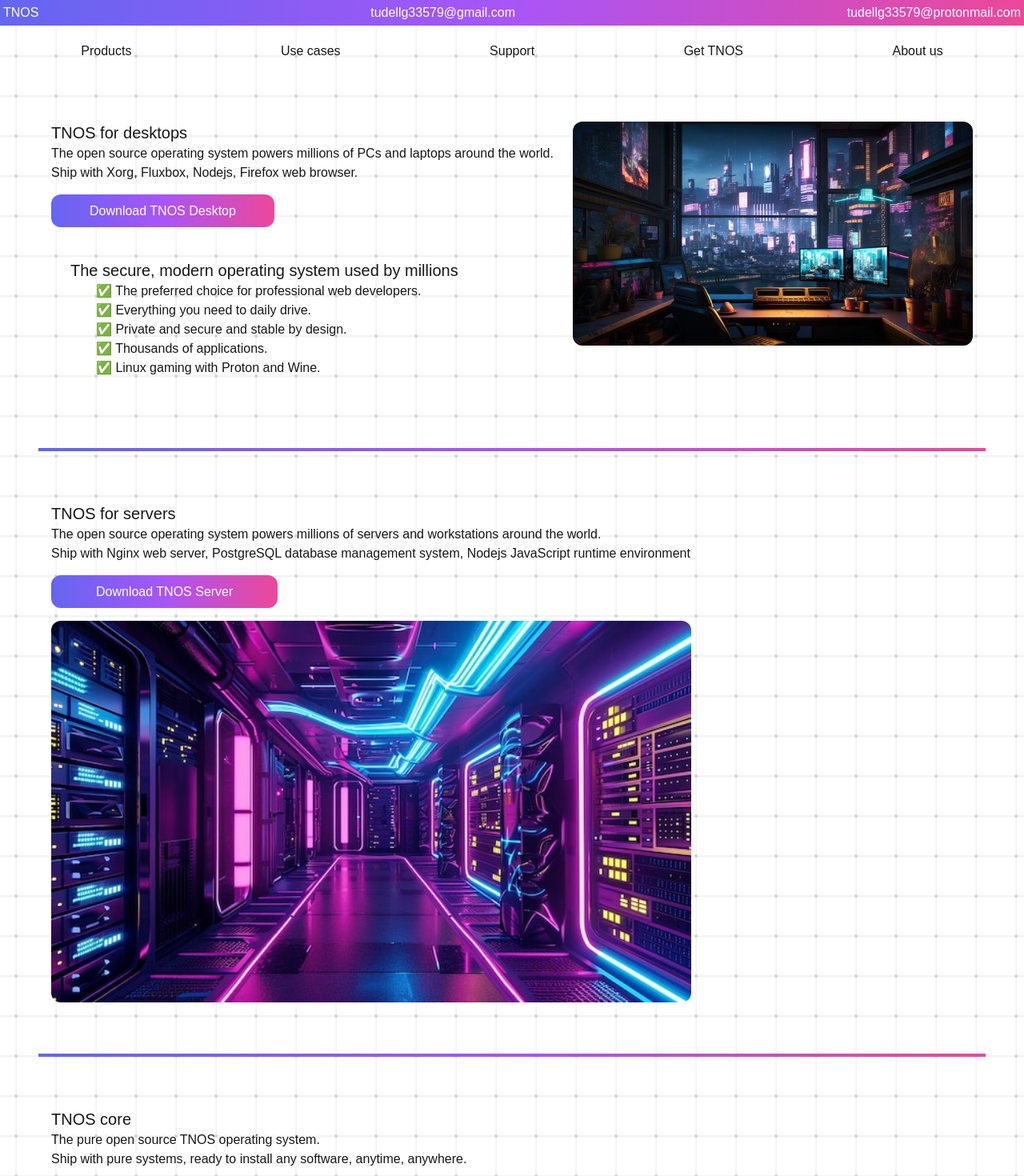
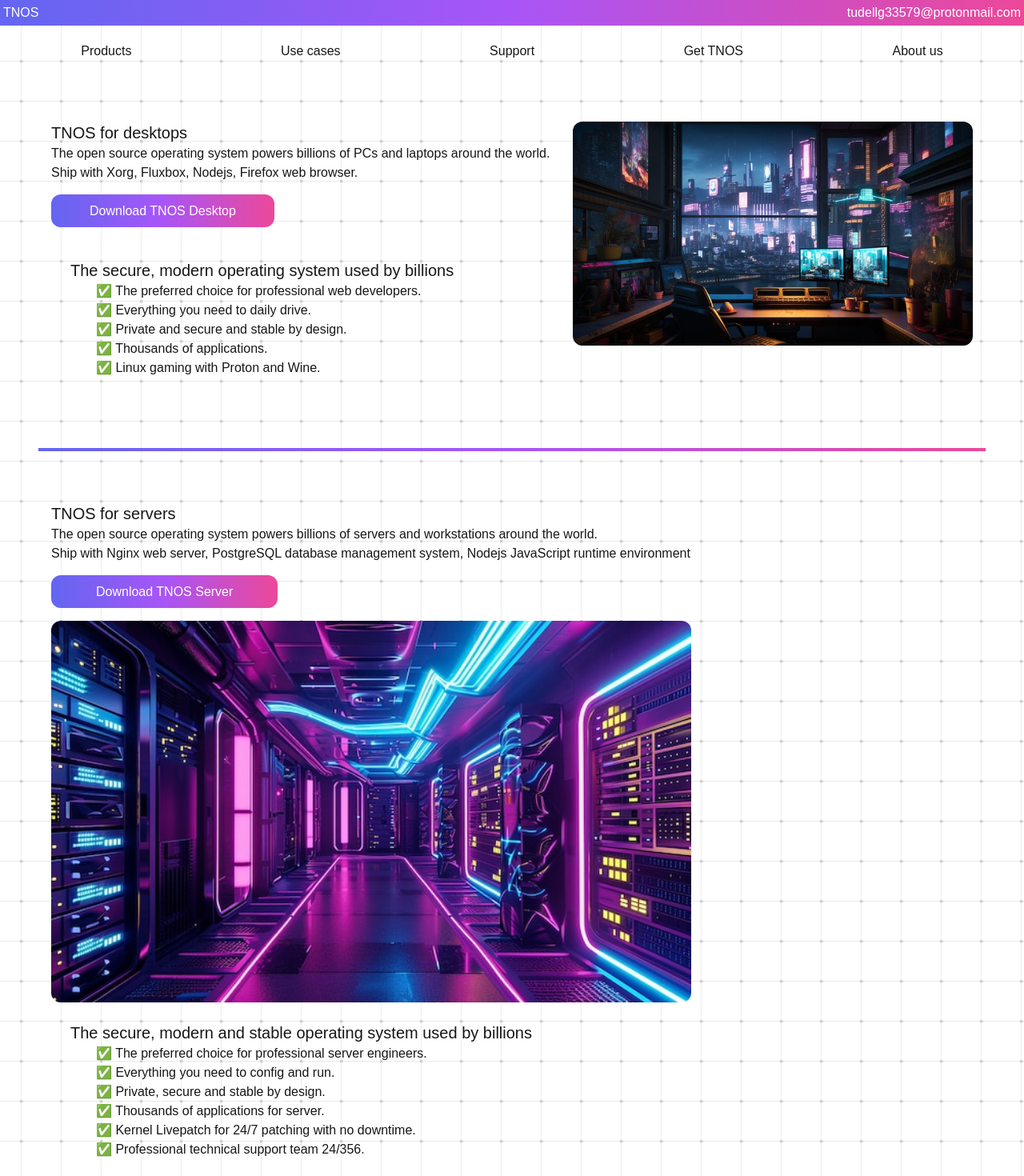
Before and after one commit to tu-nguyen-area/tnos, a Next.js app: page /download in a window 1280 px wide. Shown: the top 1470 px of the page at 80% size. Built offline with nearby package versions, Linux system fonts and the light colour scheme.

Commit message:
Commit 3

```diff
--- a/app/ui/download/section-one.tsx
+++ b/app/ui/download/section-one.tsx
@@ -8,13 +8,13 @@ export default function SectionOne() {
       <div className="m-16 sm:flex justify-between">
         <div>
           <p className="text-xl">TNOS for desktops</p>
-          <p>The open source operating system powers millions of PCs and laptops around the world.</p>
+          <p>The open source operating system powers billions of PCs and laptops around the world.</p>
           <p>Ship with Xorg, Fluxbox, Nodejs, Firefox web browser.</p>
           <div className="mt-6 mb-6">
             <Link className="p-3 sm:pl-12 sm:pr-12 transition-all hover:text-xl text-white bg-gradient-to-r from-indigo-500 via-purple-500 to-pink-500 rounded-xl" target="_blank" href="https://drive.google.com/file/d/1USu9C8GpXMU-I___rYb8rcsK2rRozwFN/view">Download TNOS Desktop</Link>
           </div>
           <div className="p-6">
-            <p className="text-xl">The secure, modern operating system used by millions</p>
+            <p className="text-xl">The secure, modern operating system used by billions</p>
             <div className="ml-8">
               <p>&#9989; The preferred choice for professional web developers.</p>
               <p>&#9989; Everything you need to daily drive.</p>
--- a/app/ui/download/section-three.tsx
+++ b/app/ui/download/section-three.tsx
@@ -62,7 +62,7 @@ export default function SectionThree() {
           </div>
         </div>
         <div className="p-6">
-          <p className="text-xl">Ready for IOT, Artificial Intelligence, Supercomputer and more...</p>
+          <p className="text-xl pb-10">Ready for IOT, Artificial Intelligence, Supercomputer, Cloud Computing, Distributed Computing, Computer Vision and more...</p>
           <div className="flex flex-col gap-10">
             <div>
               <Image className="rounded-xl"
--- a/app/ui/download/section-two.tsx
+++ b/app/ui/download/section-two.tsx
@@ -8,10 +8,10 @@ export default function SectionTwo() {
       <div className="m-16">
         <div>
           <p className="text-xl">TNOS for servers</p>
-          <p>The open source operating system powers millions of servers and workstations around the world.</p>
+          <p>The open source operating system powers billions of servers and workstations around the world.</p>
           <p>Ship with Nginx web server, PostgreSQL database management system, Nodejs JavaScript runtime environment</p>
           <div className="mt-6">
-            <Link className="p-3 sm:pl-14 sm:pr-14 transition-all hover:text-xl text-white bg-gradient-to-r from-indigo-500 via-purple-500 to-pink-500 rounded-xl" href="#">Download TNOS Server</Link>
+            <Link className="p-3 sm:pl-14 sm:pr-14 transition-all hover:text-xl text-white bg-gradient-to-r from-indigo-500 via-purple-500 to-pink-500 rounded-xl" target="_blank" href="https://drive.google.com/file/d/1x0-GSJcWdhjn2ZlTAA8PgqZQ5zd23snw/view">Download TNOS Server</Link>
           </div>
         </div>
         <div className="pt-6">
@@ -22,6 +22,17 @@ export default function SectionTwo() {
             alt="eImage"
           />
         </div>
+          <div className="p-6">
+            <p className="text-xl">The secure, modern and stable operating system used by billions</p>
+            <div className="ml-8">
+              <p>&#9989; The preferred choice for professional server engineers.</p>
+              <p>&#9989; Everything you need to config and run.</p>
+              <p>&#9989; Private, secure and stable by design.</p>
+              <p>&#9989; Thousands of applications for server.</p>
+              <p>&#9989; Kernel Livepatch for 24/7 patching with no downtime.</p>
+              <p>&#9989; Professional technical support team 24/356.</p>
+            </div>
+          </div>
       </div>
 
       <div className="m-12 p-0.5 bg-gradient-to-r from-indigo-500 via-purple-500 to-pink-500"></div>
--- a/app/ui/footer.tsx
+++ b/app/ui/footer.tsx
@@ -5,6 +5,7 @@ export default function Footer() {
       <div className="flex justify-center bg-gradient-to-r from-indigo-500 via-purple-500 to-pink-500 text-white p-6">
         <footer>
           <div>
+            <p>tudellg33579@gmail.com</p>
             <p>Privacy Policy | Terms of Use</p>
             <p>&copy; 2024 TNOS Project. All rights reserved.</p>
           </div>
--- a/app/ui/header.tsx
+++ b/app/ui/header.tsx
@@ -3,7 +3,6 @@ export default function Header() {
     <>
       <div className="flex flex-row justify-between p-1 bg-gradient-to-r from-indigo-500 via-purple-500 to-pink-500 text-white">
         <p>TNOS</p>
-        <p>tudellg33579@gmail.com</p>
         <p>tudellg33579@protonmail.com</p>
       </div>
     </>
--- a/app/ui/slide.tsx
+++ b/app/ui/slide.tsx
@@ -12,7 +12,7 @@ export default function Slide() {
         {brands.map((brand) => {
           return (
             <Image className="m-8"
-              key={brand.name}
+              key={`${brand.name} ${Math.random()}`}
               src={brand.url}
               width={150}
               height={2}
@@ -25,7 +25,7 @@ export default function Slide() {
         {brands.map((brand) => {
           return (
             <Image className="m-8"
-              key={brand.name}
+              key={`${brand.name} ${Math.random()}`}
               src={brand.url}
               width={150}
               height={2}
```
